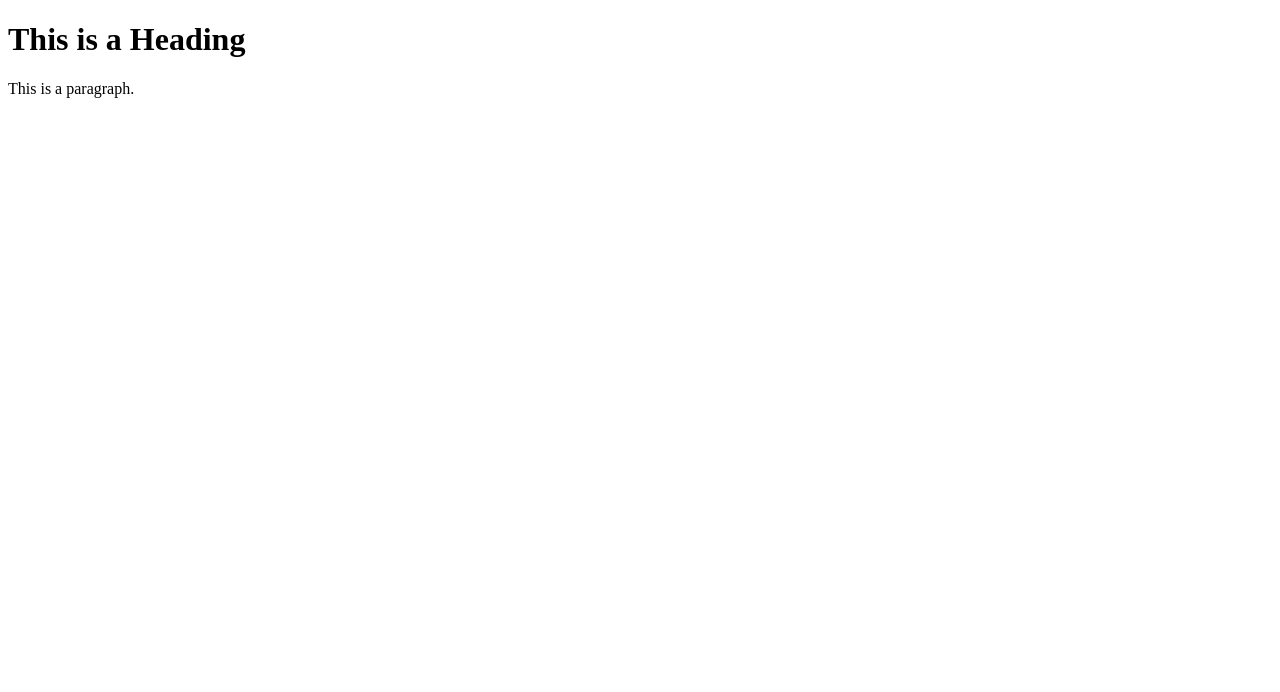
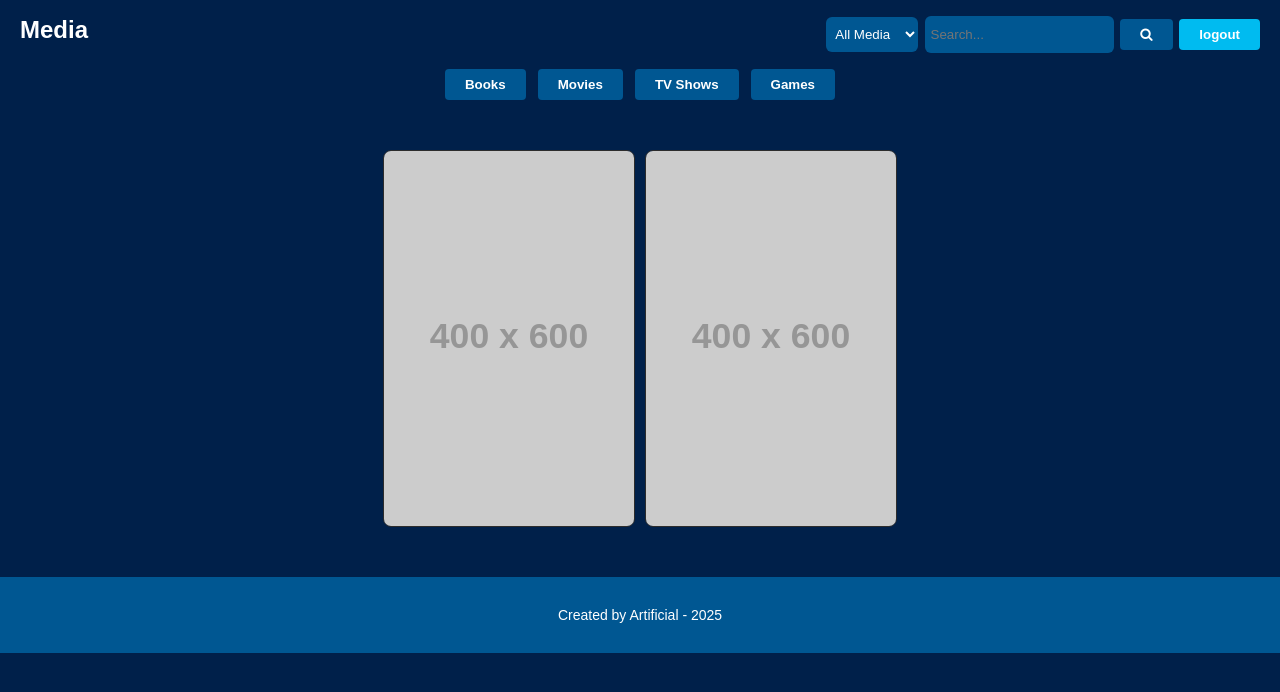
Before and after one commit to Artificial-720/media-tracker, a plain HTML site: page frontend/index.html in a window 1280 px wide. Drawn offline with Linux system fonts and the light colour scheme; placeholder pictures from the web are drawn by us.

Commit message:
Layout of main media page started

```diff
--- a/frontend/index.html
+++ b/frontend/index.html
@@ -1,12 +1,115 @@
-<!DOCTYPE html>
-<html>
+<!doctype html>
+<html lang="en">
+
 <head>
-<title>Page Title</title>
+  <meta charset="utf-8" />
+  <meta name="viewport" content="width=device-width, initial-scale=1" />
+  <title>Media Tracker</title>
+  <link rel="stylesheet" href="https://cdnjs.cloudflare.com/ajax/libs/font-awesome/4.7.0/css/font-awesome.min.css">
+  <style>
+    :root {
+      --base: #00204a;
+      --primary: #005792;
+      --secondary: #00bbf0;
+      --accent: #fdb44b;
+    }
+
+    body { margin: 0; font-family: sans-serif; color: #fff; background-color: var(--base)}
+    a { text-decoration: none; color: #fff; }
+    main { padding: 50px;}
+
+    .container { display: flex; justify-content: center; align-items: center; gap: 0.75rem; }
+
+    .header { background: var(--base); color: #fff; padding: 16px 20px; display: flex; justify-content: space-between;}
+    .header__controls { font-size: 1.5rem; }
+    .header__brand { font-weight: 700; font-size: 1.5rem; }
+    .header__search { outline: 0px; border: solid 2px transparent; padding: 0.55rem 0.25rem; border-radius: 0.375rem; background-color: var(--primary); color: #fff; }
+    .header__search:focus { border-bottom: solid 2px var(--accent); }
+
+    select {
+      color: #fff;
+      background-color: var(--primary);
+      border: none;
+      padding: 0.55rem 0.35rem;
+      border-radius: 0.375rem;
+    }
+    select>option {
+      background-color: var(--secondary);
+      border: none;
+      border-radius: 0;
+    }
+
+    .footer { background: var(--primary); color: #fff; text-align: center; padding: 16px 20px; font-size: 14px; }
+
+    .cards { display: flex; justify-content: center; align-items: center; gap: 10px; }
+
+    .card { position: relative; width: 250px; border-radius: 8px; overflow:hidden; border: 1px solid rgb(44, 44, 44); }
+    .card__img_container { position: relative; }
+    .card__img { display: block; width: 100%;  }
+    .card__link { position: absolute; top: 0; bottom: 0; left: 0; right: 0; margin: 0; z-index: 10; }
+    .card__txt { position: absolute; top: 0; bottom: 0; left: 0; right: 0; margin: 0; display: flex; justify-content: center; align-items: center; font-size: 1.2rem; font-weight: bold; text-shadow: 0 2px 5px rgba(0,0,0,0.7); opacity: 0; background-color: rgba(0, 0, 0, 0); transition: 0.2s;}
+
+    .card:hover .card__txt { background-color: rgba(0, 0, 0, 0.5); opacity: 1; }
+
+    .btn-primary, .btn-secondary {background-color: var(--primary); color: #fff; border-radius: 4px; border-style: none; cursor: pointer; padding: 0.5rem 1.25rem; margin: 0; text-align: center; font-weight: 700; }
+    .btn-secondary { background-color: var(--secondary); }
+    .btn-primary:hover, .btn-secondary:hover { opacity: 0.75;}
+
+  </style>
 </head>
+
 <body>
+  <header class="header">
+    <a href="http://" class="header__brand">Media</a>
 
-<h1>This is a Heading</h1>
-<p>This is a paragraph.</p>
+    <div class="header__controls">
+      <select name="" id="">
+        <option value="">All Media</option>
+        <option value="books">Books</option>
+        <option value="movies">Movies</option>
+        <option value="shows">TV Shows</option>
+        <option value="games">Games</option>
+      </select>
+      <input type="text" placeholder="Search..." class="header__search">
+      <button class="btn-primary"><i class="fa fa-search"></i></button>
+      <button class="btn-secondary">logout</button>
+    </div>
 
+  </header>
+
+  <div class="container">
+    <button class="btn-primary">Books</button>
+    <button class="btn-primary">Movies</button>
+    <button class="btn-primary">TV Shows</button>
+    <button class="btn-primary">Games</button>
+  </div>
+
+  <main>
+    <div class="cards">
+
+      <div class="card">
+        <div class="card__img_container">
+          <img src="https://www.dummyimage.com/400x600/000/fff" alt="" class="card__img">
+        </div>
+        <a href="#followed" class="card__link"></a>
+        <p class="card__txt">Test Card 1</p>
+      </div>
+
+      <div class="card">
+        <div class="card__img_container">
+          <img src="https://www.dummyimage.com/400x600/000/fff" alt="" class="card__img">
+        </div>
+        <a href="#followed" class="card__link"></a>
+        <p class="card__txt">Test Card 2</p>
+      </div>
+
+    </div>
+
+  </main>
+
+
+  <footer class="footer">
+    <p>Created by Artificial - 2025</p>
+  </footer>
 </body>
 </html>
```
